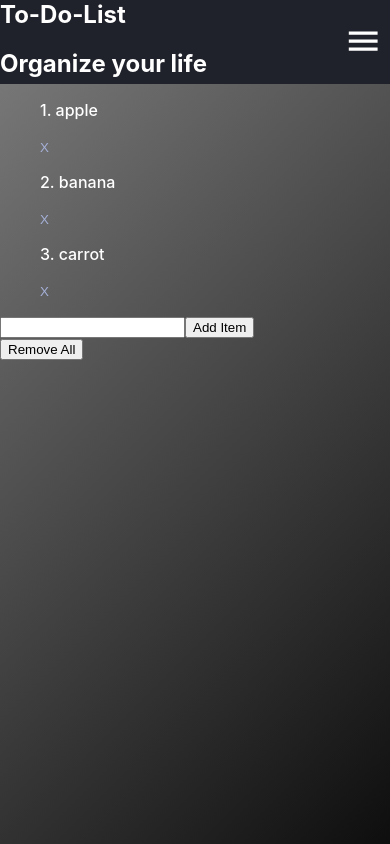
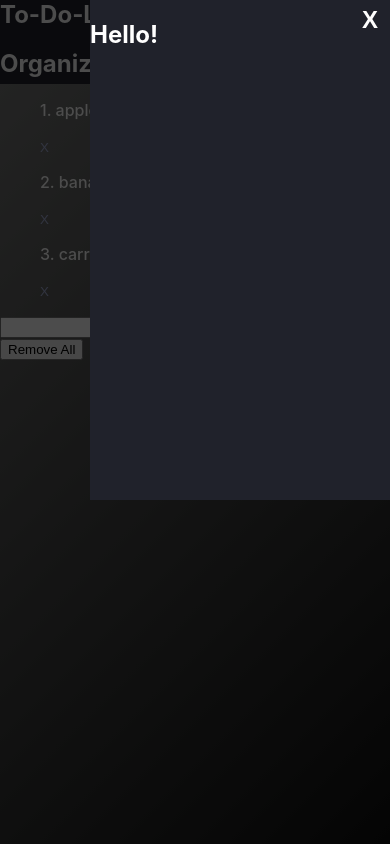
Before and after one commit to bradleyGamiMarques/TODO, a React (Create React App) app: page / in a window 390 px wide. Both pictures are taken after a click on the button 364 px from the left and 42 px from the top of the page. Built offline with nearby package versions, Linux system fonts and the light colour scheme.

Commit message:
added hamburger menu slide-in / slide-out

```diff
--- a/src/components/HamburgerMenu/HamburgerMenu.js
+++ b/src/components/HamburgerMenu/HamburgerMenu.js
@@ -4,8 +4,8 @@ class HamburgerMenu extends Component {
     state = {  }
     render() {
         return (
-            <section className='hamburger-menu-closed'>
-            <button className='close-button'>X</button>
+            <section className={this.props.isHamburgerMenuOpen ? 'hamburger-menu-open' : 'hamburger-menu-closed'}>
+            <button onClick={this.props.toggleMenu} className='close-button'>X</button>
             <h2>Hello!</h2>
 
             </section>
--- a/src/components/HamburgerMenu/hamburgerMenu.css
+++ b/src/components/HamburgerMenu/hamburgerMenu.css
@@ -1,8 +1,9 @@
-.hamburger-menu{
-    background-color: blueviolet;
+.hamburger-menu-open{
+    background-color: #20222b;
     position: fixed;
     top: 0;
     right: 0;
+    transition: all 0.5s ease;
     width: 300px;
     height: 500px;
 
@@ -21,10 +22,11 @@
     height: 40px;
 }
 .hamburger-menu-closed{
-    background-color: blueviolet;
+    background-color: #20222b;
     position: fixed;
     top: 0;
     right: -300px;
+    transition: all 0.5s ease;
     width: 300px;
     height: 500px;
 
--- a/src/components/Header/Header.js
+++ b/src/components/Header/Header.js
@@ -14,14 +14,15 @@ class Header extends Component {
     render() {
         return (
             <header className='header-flex-container'>
+            <section className='menu-overlay' hidden={!this.state.isHamburgerMenuOpen} onClick={() => this.toggleMenu()}/>
                 <section className='header-content-flex-container'>
                     <h1 className='headerTitle'>To-Do-List</h1>
                     <h2>Organize your life</h2>
                 </section>
                 <section className='header-hamburger-menu-flex-container'>
-                <button onClick={()=> this.toggleMenu()} className='hamburger-menu-button'><MenuButton/></button>
+                <button  className='hamburger-menu-button' onClick={()=> this.toggleMenu()}><MenuButton/></button>
                 </section>
-                <HamburgerMenu/>
+                <HamburgerMenu toggleMenu={this.toggleMenu} isHamburgerMenuOpen={this.state.isHamburgerMenuOpen}/>
             </header>
         );
     }
--- a/src/components/Header/header.css
+++ b/src/components/Header/header.css
@@ -44,3 +44,11 @@ h1{
     justify-content: center;
     align-items: center;
 }
+.menu-overlay{
+    background-color: rgba(0,0,0,.7);
+    position: absolute;
+    top: 0;
+    bottom: 0;
+    left: 0;
+    right: 0;
+}
```
